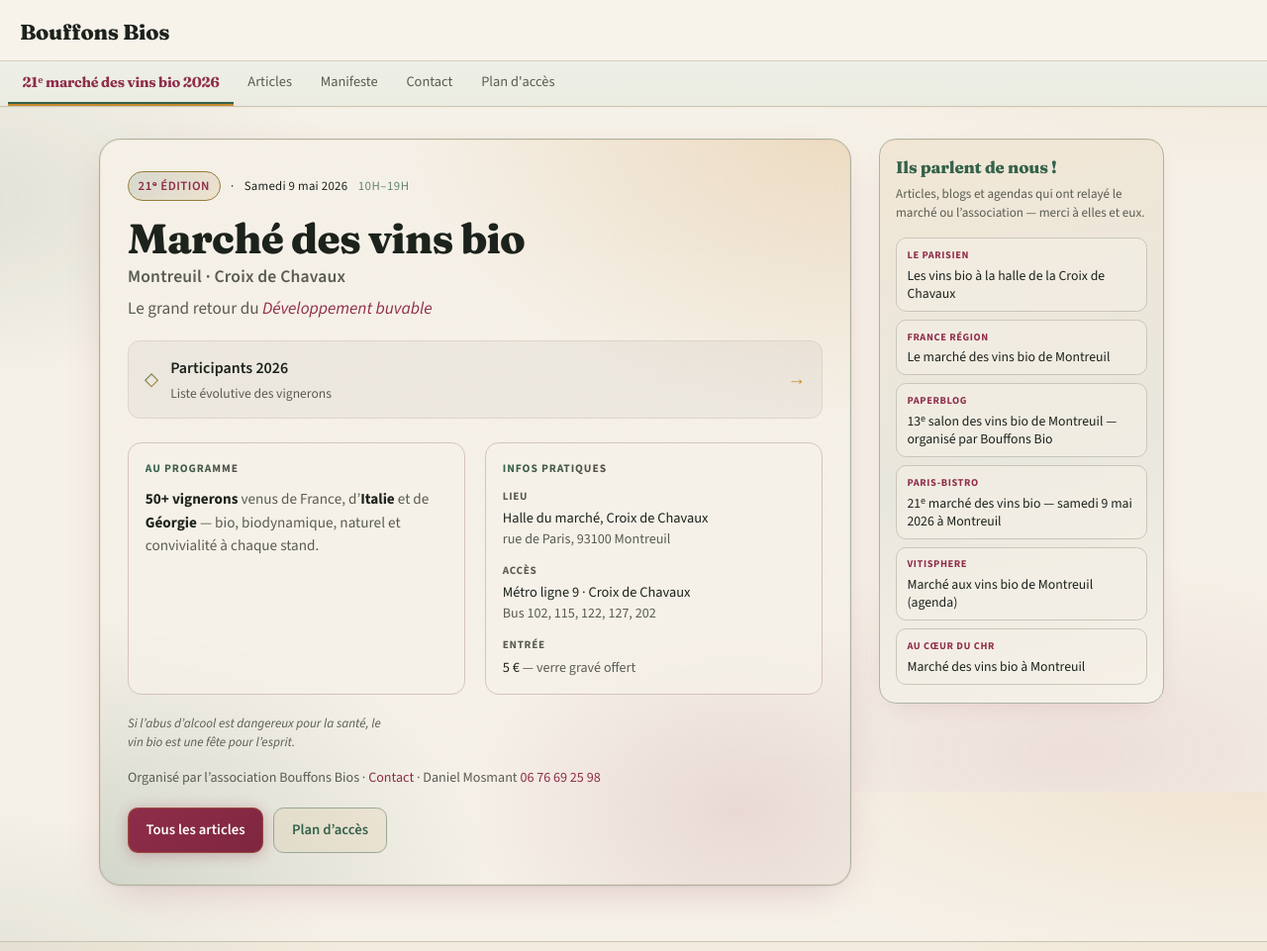
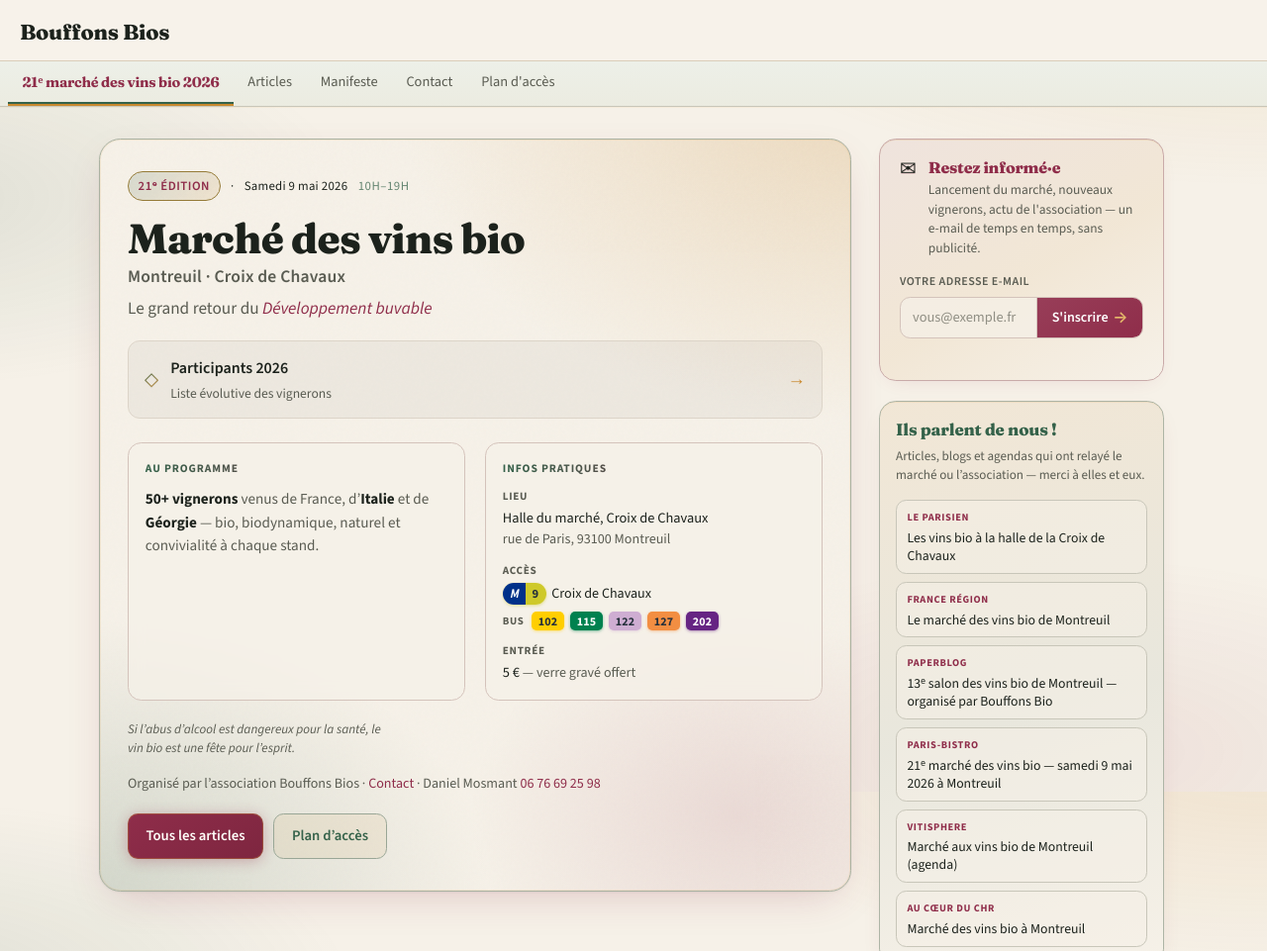
Before and after one commit to tmosmant/bouffonsbios, an Astro site: page / in a window 1280 px wide. Shown: the top 961 px of the page at 99% size. Built offline with nearby package versions, Linux system fonts and the light colour scheme; Astro itself is replaced by a stand-in of ours.

Commit message:
feat(home): newsletter signup, RATP transit badges, flash above hero

```diff
--- /dev/null
+++ b/src/components/NewsletterSignup.astro
@@ -0,0 +1,284 @@
+---
+interface Props {
+	/** Contexte transmis à l'API pour savoir d'où vient l'inscription */
+	source?: string;
+}
+const { source = 'site' } = Astro.props;
+const formId = `newsletter-form-${source.replace(/[^a-z0-9]/gi, '-')}`;
+---
+
+<aside class="newsletter" aria-labelledby={`${formId}-title`}>
+	<div class="newsletter__inner">
+		<div class="newsletter__head">
+			<span class="newsletter__icon" aria-hidden="true">✉</span>
+			<div>
+				<h2 id={`${formId}-title`} class="newsletter__title">Restez informé·e</h2>
+				<p class="newsletter__desc">Lancement du marché, nouveaux vignerons, actu de l'association — un e-mail de temps en temps, sans publicité.</p>
+			</div>
+		</div>
+		<form
+			id={formId}
+			class="newsletter__form"
+			data-source={source}
+			novalidate
+		>
+			<div class="newsletter__row">
+				<label for={`${formId}-email`} class="newsletter__label">Votre adresse e-mail</label>
+				<div class="newsletter__field">
+					<input
+						id={`${formId}-email`}
+						class="newsletter__input"
+						type="email"
+						name="email"
+						placeholder="vous@exemple.fr"
+						autocomplete="email"
+						required
+						aria-describedby={`${formId}-status`}
+					/>
+					<button class="newsletter__btn" type="submit">
+						<span class="newsletter__btn-label">S'inscrire</span>
+						<span class="newsletter__btn-arrow" aria-hidden="true">→</span>
+					</button>
+				</div>
+			</div>
+			<p id={`${formId}-status`} class="newsletter__status" role="status" aria-live="polite"></p>
+		</form>
+	</div>
+</aside>
+
+<script>
+	document.querySelectorAll<HTMLFormElement>('form[data-source]').forEach((form) => {
+		const statusEl = document.getElementById(`${form.id}-status`);
+		const input = form.querySelector<HTMLInputElement>('input[type="email"]');
+		const btn = form.querySelector<HTMLButtonElement>('button[type="submit"]');
+
+		function setStatus(msg: string, type: 'success' | 'error' | 'info' | '') {
+			if (!statusEl) return;
+			statusEl.textContent = msg;
+			statusEl.dataset.type = type;
+		}
+
+		function setLoading(loading: boolean) {
+			if (!btn) return;
+			btn.disabled = loading;
+			btn.classList.toggle('newsletter__btn--loading', loading);
+		}
+
+		form.addEventListener('submit', async (e) => {
+			e.preventDefault();
+			const email = input?.value.trim() ?? '';
+			if (!email) {
+				setStatus('Veuillez saisir votre adresse e-mail.', 'error');
+				input?.focus();
+				return;
+			}
+
+			const source = form.dataset.source ?? 'site';
+			setLoading(true);
+			setStatus('', '');
+
+			try {
+				const res = await fetch(`/api/newsletter?source=${encodeURIComponent(source)}`, {
+					method: 'POST',
+					headers: { 'Content-Type': 'application/json' },
+					body: JSON.stringify({ email }),
+				});
+				const data = await res.json();
+
+				if (!res.ok || !data.ok) {
+					setStatus(data.error ?? 'Une erreur est survenue, réessayez.', 'error');
+					return;
+				}
+
+				if (data.alreadySubscribed) {
+					setStatus('Cette adresse est déjà inscrite — à bientôt !', 'info');
+				} else {
+					setStatus('Inscription confirmée, merci !', 'success');
+					form.reset();
+				}
+			} catch {
+				setStatus('Impossible de joindre le serveur, réessayez.', 'error');
+			} finally {
+				setLoading(false);
+			}
+		});
+	});
+</script>
+
+<style>
+	.newsletter {
+		font-family: var(--font-body, system-ui, sans-serif);
+		padding: 1.15rem 1.25rem 1.2rem;
+		border-radius: 1.05rem;
+		border: 1px solid color-mix(in srgb, var(--border) 75%, var(--accent));
+		background: linear-gradient(
+			150deg,
+			color-mix(in srgb, var(--accent) 7%, var(--bg)),
+			color-mix(in srgb, var(--joy) 10%, var(--bg)) 55%,
+			var(--bg)
+		);
+		box-shadow:
+			0 1px 0 color-mix(in srgb, var(--joy) 16%, transparent) inset,
+			0 6px 22px -12px color-mix(in srgb, var(--accent) 20%, transparent);
+	}
+
+	.newsletter__inner {
+		display: flex;
+		flex-direction: column;
+		gap: 0.9rem;
+	}
+
+	.newsletter__head {
+		display: flex;
+		align-items: flex-start;
+		gap: 0.75rem;
+	}
+
+	.newsletter__icon {
+		font-size: 1.25rem;
+		line-height: 1;
+		flex-shrink: 0;
+		margin-top: 0.1rem;
+		filter: drop-shadow(0 1px 0 color-mix(in srgb, var(--accent) 20%, transparent));
+	}
+
+	.newsletter__title {
+		margin: 0 0 0.22rem;
+		font-family: var(--font-display, Georgia, serif);
+		font-size: 1rem;
+		font-weight: 800;
+		line-height: 1.2;
+		letter-spacing: -0.015em;
+		color: var(--accent);
+		text-rendering: optimizeLegibility;
+	}
+
+	.newsletter__desc {
+		margin: 0;
+		font-size: 0.84rem;
+		line-height: 1.45;
+		color: var(--muted);
+	}
+
+	.newsletter__form {
+		display: flex;
+		flex-direction: column;
+		gap: 0.45rem;
+	}
+
+	.newsletter__row {
+		display: flex;
+		flex-direction: column;
+		gap: 0.35rem;
+	}
+
+	.newsletter__label {
+		font-size: 0.75rem;
+		font-weight: 600;
+		letter-spacing: 0.04em;
+		text-transform: uppercase;
+		color: var(--muted);
+	}
+
+	.newsletter__field {
+		display: flex;
+		gap: 0;
+		border-radius: 0.65rem;
+		border: 1.5px solid color-mix(in srgb, var(--border) 90%, var(--accent));
+		overflow: hidden;
+		background: color-mix(in srgb, var(--bg) 70%, transparent);
+		transition: border-color 0.18s ease, box-shadow 0.18s ease;
+	}
+
+	.newsletter__field:focus-within {
+		border-color: var(--accent);
+		box-shadow: 0 0 0 3px color-mix(in srgb, var(--accent) 15%, transparent);
+	}
+
+	.newsletter__input {
+		flex: 1;
+		min-width: 0;
+		padding: 0.6rem 0.75rem;
+		border: none;
+		background: transparent;
+		color: var(--fg);
+		font-family: inherit;
+		font-size: 0.9rem;
+		outline: none;
+	}
+
+	.newsletter__input::placeholder {
+		color: color-mix(in srgb, var(--muted) 65%, transparent);
+	}
+
+	.newsletter__btn {
+		flex-shrink: 0;
+		display: inline-flex;
+		align-items: center;
+		gap: 0.3rem;
+		padding: 0.6rem 0.9rem;
+		border: none;
+		border-left: 1.5px solid color-mix(in srgb, var(--border) 90%, var(--accent));
+		background: linear-gradient(
+			145deg,
+			color-mix(in srgb, var(--accent) 92%, #fff),
+			var(--accent)
+		);
+		color: #fff;
+		font-family: inherit;
+		font-size: 0.88rem;
+		font-weight: 600;
+		cursor: pointer;
+		transition:
+			filter 0.15s ease,
+			background 0.15s ease;
+	}
+
+	.newsletter__btn:hover:not(:disabled) {
+		filter: brightness(1.08);
+	}
+
+	.newsletter__btn:disabled {
+		opacity: 0.65;
+		cursor: default;
+	}
+
+	.newsletter__btn--loading .newsletter__btn-label::after {
+		content: '…';
+	}
+
+	.newsletter__btn--loading .newsletter__btn-arrow {
+		display: none;
+	}
+
+	.newsletter__btn-arrow {
+		color: var(--joy-soft, #e4b86a);
+		font-size: 1rem;
+		transition: transform 0.15s ease;
+	}
+
+	.newsletter__btn:hover:not(:disabled) .newsletter__btn-arrow {
+		transform: translateX(2px);
+	}
+
+	.newsletter__status {
+		margin: 0;
+		font-size: 0.84rem;
+		line-height: 1.4;
+		min-height: 1.2em;
+	}
+
+	.newsletter__status[data-type='success'] {
+		color: var(--accent-nature);
+		font-weight: 600;
+	}
+
+	.newsletter__status[data-type='error'] {
+		color: var(--accent);
+	}
+
+	.newsletter__status[data-type='info'] {
+		color: var(--joy, #c9892e);
+	}
+
+</style>
--- /dev/null
+++ b/src/components/TransitBadges.astro
@@ -0,0 +1,137 @@
+---
+/**
+ * Badges officiels RATP pour la page d'accueil.
+ * Couleurs du nuancier officiel RATP / IDFM (source : Wikimedia templates Bus RATP/couleur fond).
+ */
+
+const METRO = [
+	{ num: '9', bg: '#cec92a', fg: '#25303b', station: 'Croix de Chavaux' },
+] as const;
+
+const BUSES = [
+	{ num: '102', bg: '#FFCE00', fg: '#25303b' }, // Bouton d'or
+	{ num: '115', bg: '#00814F', fg: '#ffffff' }, // Sapin
+	{ num: '122', bg: '#CEADD2', fg: '#25303b' }, // Lilas
+	{ num: '127', bg: '#F28E42', fg: '#25303b' }, // Orange
+	{ num: '202', bg: '#662483', fg: '#ffffff' }, // Iris
+] as const;
+---
+
+<div class="transit">
+	<div class="transit-row" role="group" aria-label="Métro">
+		{
+			METRO.map((m) => (
+				<>
+					<span
+						class="transit-badge transit-badge--metro"
+						style={`--tbg:${m.bg};--tfg:${m.fg}`}
+						title={`Métro ligne ${m.num}`}
+					>
+						<span class="transit-m" aria-hidden="true">M</span>
+						<span class="transit-num">{m.num}</span>
+					</span>
+					<span class="transit-station">{m.station}</span>
+				</>
+			))
+		}
+	</div>
+
+	<div class="transit-row transit-row--bus" role="group" aria-label="Bus">
+		<span class="transit-mode-label" aria-hidden="true">Bus</span>
+		{
+			BUSES.map((b) => (
+				<span
+					class="transit-badge transit-badge--bus"
+					style={`--tbg:${b.bg};--tfg:${b.fg}`}
+					title={`Bus ligne ${b.num}`}
+				>
+					{b.num}
+				</span>
+			))
+		}
+	</div>
+</div>
+
+<style>
+	.transit {
+		display: flex;
+		flex-direction: column;
+		gap: 0.45rem;
+	}
+
+	.transit-row {
+		display: flex;
+		flex-wrap: wrap;
+		align-items: center;
+		gap: 0.35rem;
+	}
+
+	/* ── Métro ── */
+	.transit-badge--metro {
+		display: inline-flex;
+		align-items: stretch;
+		border-radius: 999px;
+		overflow: hidden;
+		font-size: 0.78rem;
+		font-weight: 800;
+		line-height: 1;
+		white-space: nowrap;
+		box-shadow: 0 1px 3px color-mix(in srgb, var(--tbg) 50%, transparent);
+	}
+
+	.transit-m {
+		display: inline-flex;
+		align-items: center;
+		justify-content: center;
+		padding: 0.28rem 0.42rem 0.28rem 0.48rem;
+		background: #003189; /* bleu RATP officiel */
+		color: #fff;
+		font-size: 0.78rem;
+		font-weight: 900;
+		font-style: italic;
+		letter-spacing: -0.02em;
+	}
+
+	.transit-num {
+		display: inline-flex;
+		align-items: center;
+		justify-content: center;
+		padding: 0.28rem 0.48rem 0.28rem 0.42rem;
+		background: var(--tbg);
+		color: var(--tfg);
+		min-width: 1.5em;
+	}
+
+	/* Station name next to metro badge */
+	.transit-station {
+		font-size: 0.88rem;
+		color: var(--fg, #1a1814);
+		font-weight: 500;
+	}
+
+	/* ── Bus ── */
+	.transit-mode-label {
+		font-size: 0.68rem;
+		font-weight: 700;
+		text-transform: uppercase;
+		letter-spacing: 0.06em;
+		color: var(--muted, #5c5850);
+		margin-right: 0.1rem;
+	}
+
+	.transit-badge--bus {
+		display: inline-flex;
+		align-items: center;
+		justify-content: center;
+		padding: 0.22rem 0.44rem;
+		border-radius: 0.32rem;
+		background: var(--tbg);
+		color: var(--tfg);
+		font-size: 0.75rem;
+		font-weight: 800;
+		letter-spacing: 0.01em;
+		line-height: 1;
+		white-space: nowrap;
+		box-shadow: 0 1px 3px color-mix(in srgb, var(--tbg) 50%, transparent);
+	}
+</style>
--- a/src/pages/index.astro
+++ b/src/pages/index.astro
@@ -1,6 +1,9 @@
 ---
 import { getEntry } from 'astro:content';
 import { marked } from 'marked';
+import NewsletterSignup from '../components/NewsletterSignup.astro';
+import SiteFlash from '../components/SiteFlash.astro';
+import TransitBadges from '../components/TransitBadges.astro';
 import Layout from '../layouts/Layout.astro';
 
 const homeEntry = await getEntry('home', 'hero');
@@ -14,6 +17,14 @@ if (!presseEntry) {
 	throw new Error('Fichier src/content/presse.json introuvable ou clé "block" manquante.');
 }
 const presse = presseEntry.data;
+
+const flashEntry = await getEntry('flash', 'flash');
+if (!flashEntry) {
+	throw new Error('Fichier src/content/flash.json introuvable ou clé « flash » manquante.');
+}
+const flash = flashEntry.data;
+const showFlashHomeOnly =
+	flash.enabled && !flash.showOnAllPages && flash.bodyMarkdown.trim().length > 0;
 
 const taglineHtml = marked.parseInline(h.taglineMarkdown, { async: false }) as string;
 const programHtml = marked(h.programMarkdown, { async: false, breaks: true }) as string;
@@ -62,6 +73,17 @@ function infoLine2SameRow(line2: string | undefined): boolean {
 	}}
 >
 	<div class="home-main">
+		{
+			showFlashHomeOnly && (
+				<SiteFlash
+					title={flash.title}
+					bodyMarkdown={flash.bodyMarkdown}
+					linkLabel={flash.linkLabel}
+					linkHref={flash.linkHref}
+					placement="home"
+				/>
+			)
+		}
 		<section class="hero" aria-labelledby="accueil-hero-title">
 		<div class="hero-surface">
 			<div class="hero-top">
@@ -100,6 +122,10 @@ function infoLine2SameRow(line2: string | undefined): boolean {
 								<div>
 									<dt>{row.term}</dt>
 									<dd>
+										{row.term === 'Accès' ? (
+											<TransitBadges />
+										) : (
+											<>
 												{row.line1}
 												{row.line2 ? (
 													infoLine2SameRow(row.line2) ? (
@@ -114,6 +140,8 @@ function infoLine2SameRow(line2: string | undefined): boolean {
 														</>
 													)
 												) : null}
+											</>
+										)}
 									</dd>
 								</div>
 							))
@@ -134,6 +162,8 @@ function infoLine2SameRow(line2: string | undefined): boolean {
 	</section>
 	</div>
 
+	<div class="home-sidebar">
+		<NewsletterSignup source="accueil" />
 		<aside class="presse presse-aside" aria-labelledby="presse-title">
 			<h2 id="presse-title">{presse.heading}</h2>
 			<p class="presse-intro">{presse.intro}</p>
@@ -152,11 +182,26 @@ function infoLine2SameRow(line2: string | undefined): boolean {
 				)
 			}
 		</aside>
+	</div>
 </Layout>
 
 <style>
 	.home-main {
 		min-width: 0;
+	}
+
+	.home-sidebar {
+		display: flex;
+		flex-direction: column;
+		gap: 1.25rem;
+		min-width: 0;
+	}
+
+	@media (min-width: 56rem) {
+		.home-sidebar {
+			position: sticky;
+			top: 1.25rem;
+		}
 	}
 
 	.hero {
@@ -495,29 +540,6 @@ function infoLine2SameRow(line2: string | undefined): boolean {
 		border-color: var(--accent-nature, #35624a);
 	}
 
-	@media (prefers-color-scheme: dark) {
-		.hero-surface {
-			background:
-				radial-gradient(120% 85% at 100% -5%, color-mix(in srgb, var(--joy) 18%, transparent) 0%, transparent 50%),
-				radial-gradient(100% 70% at 0% 100%, color-mix(in srgb, var(--accent-nature) 16%, transparent) 0%, transparent 52%),
-				radial-gradient(80% 60% at 85% 90%, color-mix(in srgb, var(--accent) 14%, transparent) 0%, transparent 45%),
-				var(--bg, #151a16);
-			box-shadow:
-				0 1px 0 color-mix(in srgb, var(--fg) 8%, transparent),
-				0 16px 48px -20px #000,
-				0 0 0 1px color-mix(in srgb, var(--joy) 10%, transparent) inset;
-		}
-		.btn-primary {
-			color: #1a120e;
-		}
-		.hero-panel-title {
-			background: linear-gradient(90deg, var(--accent-nature), var(--joy-soft));
-			-webkit-background-clip: text;
-			background-clip: text;
-			color: transparent;
-		}
-	}
-
 	.presse-aside {
 		margin: 0;
 		padding: 1.1rem 1rem 1.15rem;
@@ -534,26 +556,6 @@ function infoLine2SameRow(line2: string | undefined): boolean {
 			0 8px 28px -14px color-mix(in srgb, var(--accent) 22%, transparent);
 	}
 
-	@media (min-width: 56rem) {
-		.presse-aside {
-			position: sticky;
-			top: 1.25rem;
-		}
-	}
-
-	@media (prefers-color-scheme: dark) {
-		.presse-aside {
-			background: linear-gradient(
-				165deg,
-				color-mix(in srgb, var(--joy) 8%, var(--bg)),
-				color-mix(in srgb, var(--accent-nature) 10%, var(--bg)) 50%,
-				var(--bg)
-			);
-			box-shadow:
-				0 1px 0 color-mix(in srgb, var(--fg) 6%, transparent) inset,
-				0 12px 36px -18px #000;
-		}
-	}
 
 	.presse-aside h2 {
 		font-family: var(--font-display, 'Fraunces', Georgia, serif);
```
Lines whose indentation alone changed are shown as unchanged.
